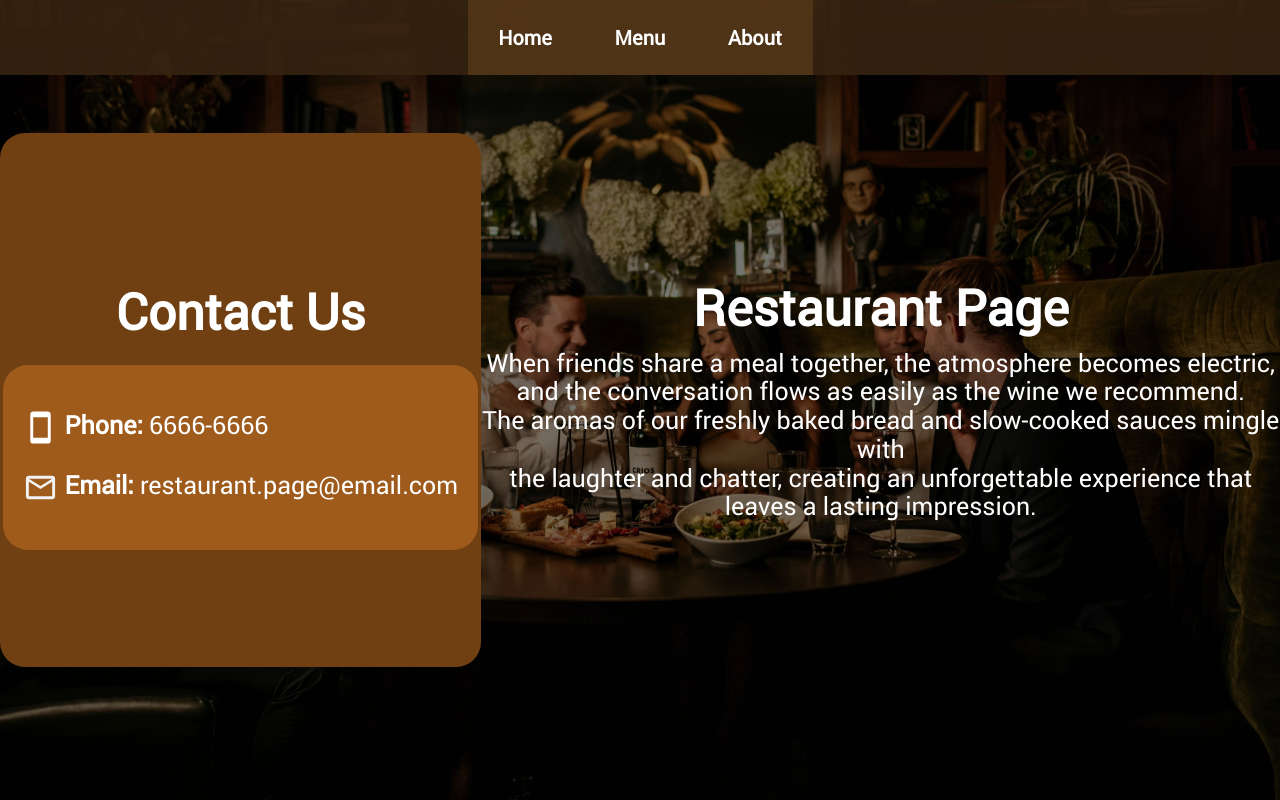
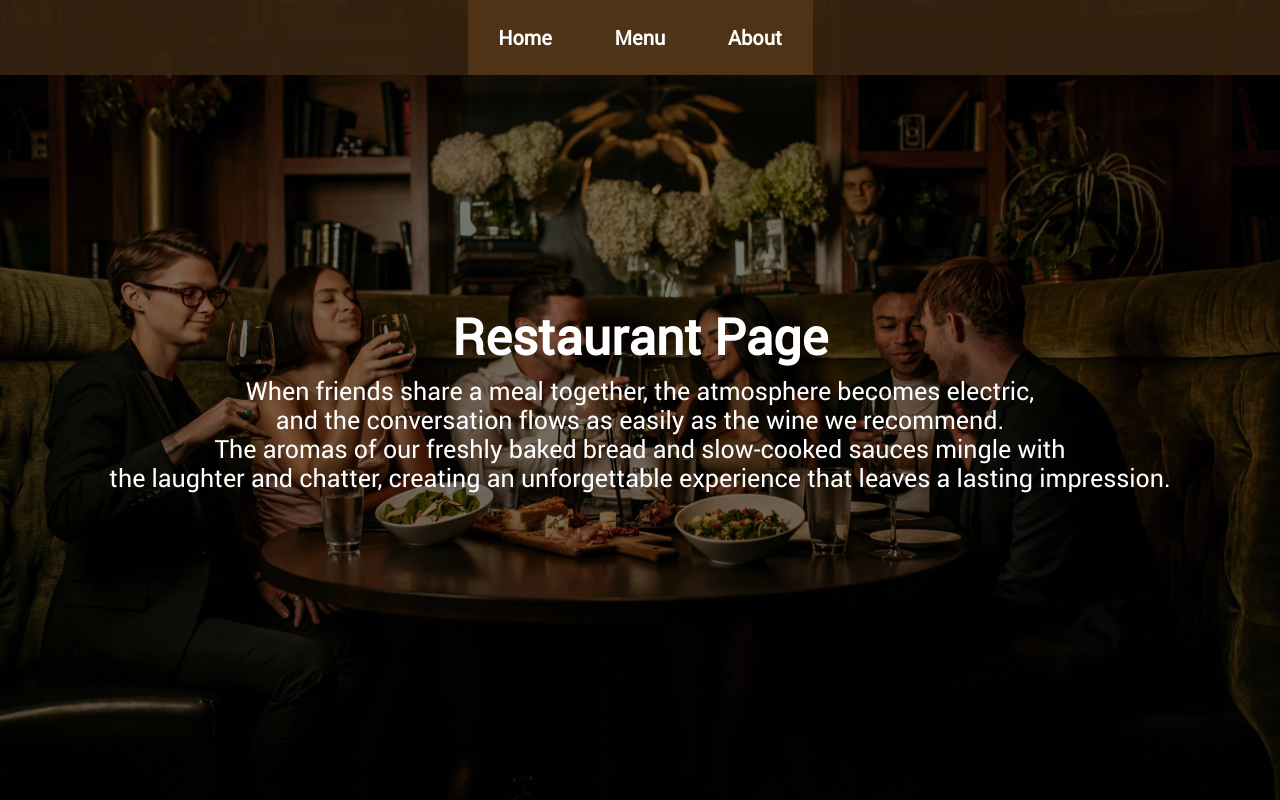
Before and after one commit to cadltop/restaurant-page, a website built with webpack: page src/index.html in a window 1280 px wide. Built offline with nearby package versions, Linux system fonts and the light colour scheme.

Commit message:
Remove #container content again.

```diff
--- a/src/index.html
+++ b/src/index.html
@@ -14,20 +14,6 @@
         </nav>
     </header>
     <div id="container">
-        <div class="content">
-            <h1>Contact Us</h1>
-
-            <div class="text-wrap">
-                <p>
-                    <img src="../images/cellphone.svg" alt="Cellphone Icon">
-                    <span>Phone: </span>6666-6666
-                </p>
-                <p>
-                    <img src="../images/email.svg" alt="Email Icon">
-                    <span>Email: </span>restaurant.page@email.com
-                </p>
-            </div>
-        </div>
     </div>
 </body>
 </html>
```
